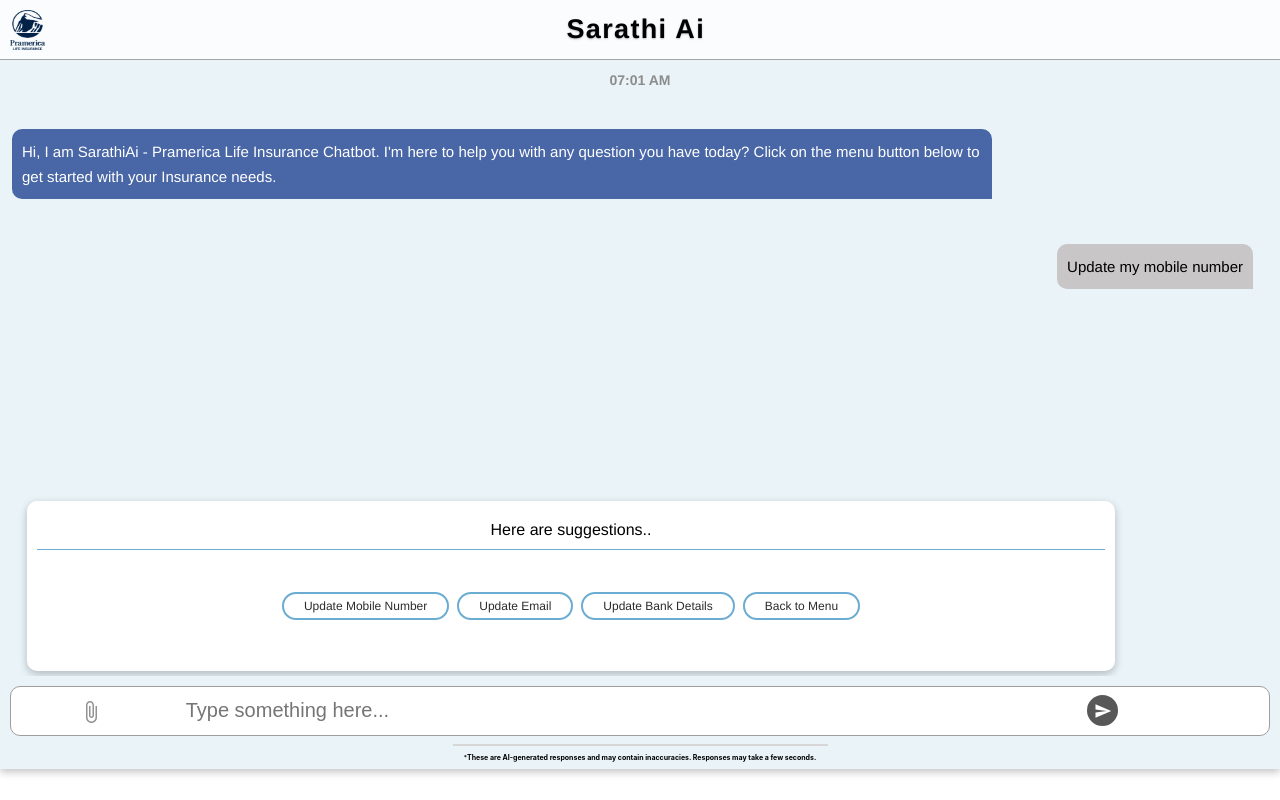
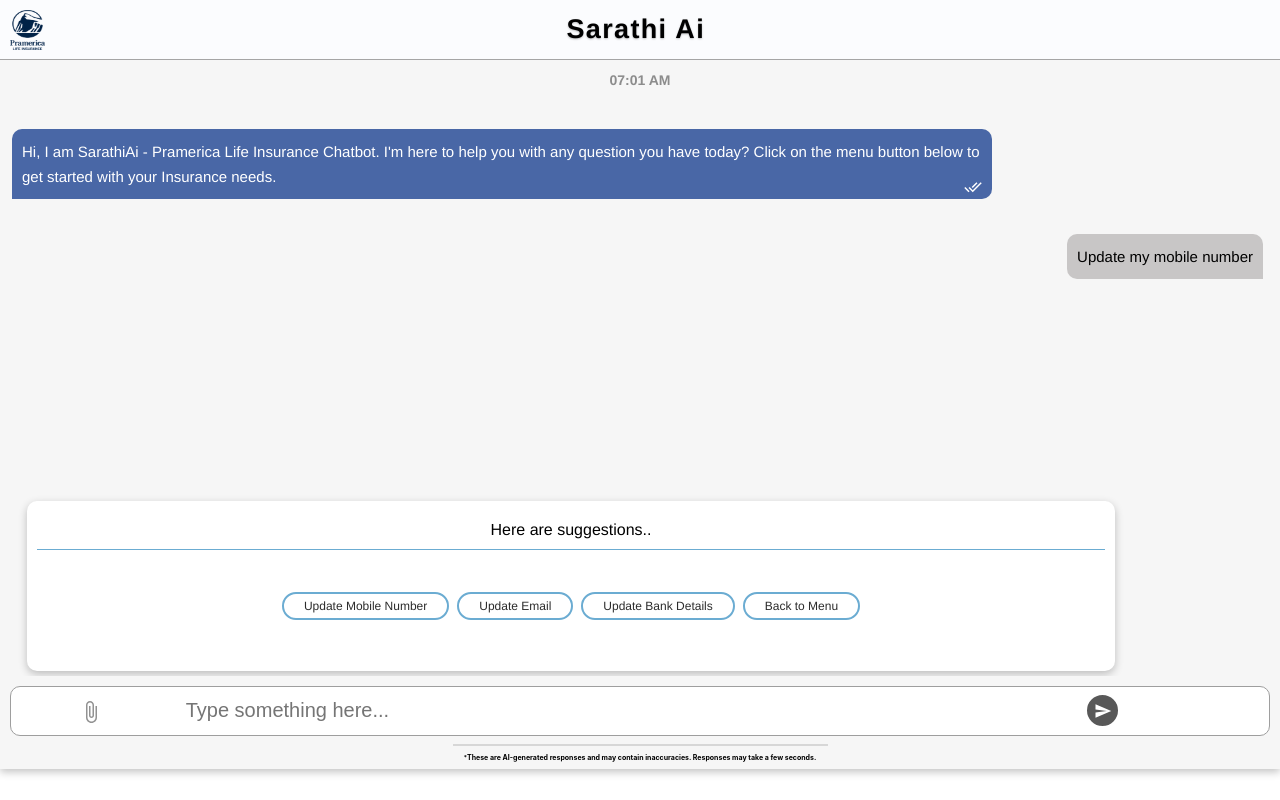
Before and after one commit to Abhinav-Desh/SarathiUI, a React (Create React App) app in the folder sarathiui/: page / in a window 1280 px wide. Built offline with nearby package versions, Linux system fonts and the light colour scheme.

Commit message:
change sender message

```diff
--- a/sarathiui/src/App.css
+++ b/sarathiui/src/App.css
@@ -100,7 +100,8 @@
   overflow: auto;
   padding: 10px 7px;
   /* background-color: #dadada; */
-  background-color: #e9f3f8 ;
+  background-color: #f6f6f6;
+  /* background-color: #e9f3f8 ; */
   position: relative;
 }
 
@@ -167,8 +168,14 @@
   position: relative;
   margin-top: 20px;
   font-size: 15px;
-  border-bottom-right-radius: 0;
+  border-bottom-left-radius: 0;
   /* box-shadow: #0000003d 0px 3px 8px; */
+}
+
+.tick-icon{
+  position: absolute;
+  bottom: 0;
+  right: 10px;
 }
 
 /* .sender-message::before {
@@ -251,7 +258,8 @@
 .footer-container{
   width: 100%;
   height: 93px;
-  background-color: #e9f3f8 ;
+  /* background-color: #e9f3f8 ; */
+  background-color: #f6f6f6;
   padding:10px 10px 0 10px;
   box-shadow: #0000003d 0px 3px 8px;
 
@@ -339,7 +347,7 @@
   justify-content: flex-end;
   gap: 8px;
   margin-right: 10px;
-  padding: 10px;
+  /* padding: 10px; */
 }
 
 
--- a/sarathiui/src/components/MainContent.tsx
+++ b/sarathiui/src/components/MainContent.tsx
@@ -1,5 +1,5 @@
 import React, { useState, useEffect } from 'react';
-
+import DoneAllIcon from '@mui/icons-material/DoneAll';
 const suggestion = [
   { name: 'Update Mobile Number' },
   { name: 'Update Email' },
@@ -39,7 +39,7 @@
           {/* <div className="sender-logo">SA</div> */}
 
           <div className="sender-message">
-            {/* <div className="ai-name">SARATHI AI</div> */}
+            <div className='tick-icon'><DoneAllIcon style={{fontSize:'18px'}}/></div>
             <div className="sender-text" style={{ lineHeight: '25px' }}>
               Hi, I am SarathiAi - Pramerica Life Insurance Chatbot. I'm here to help you with any question you have today? Click on the menu button below to get started with your Insurance needs.
             </div>
```
